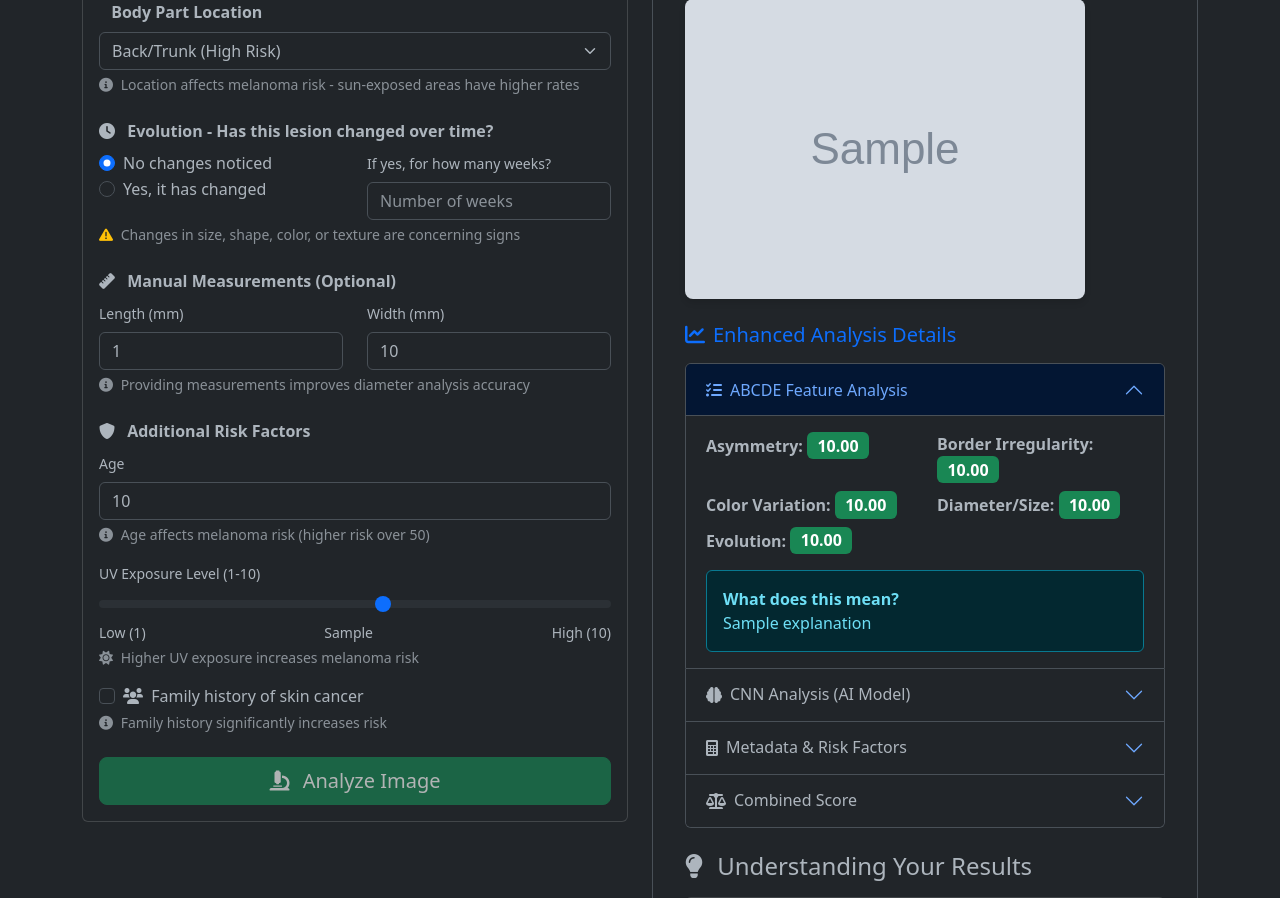
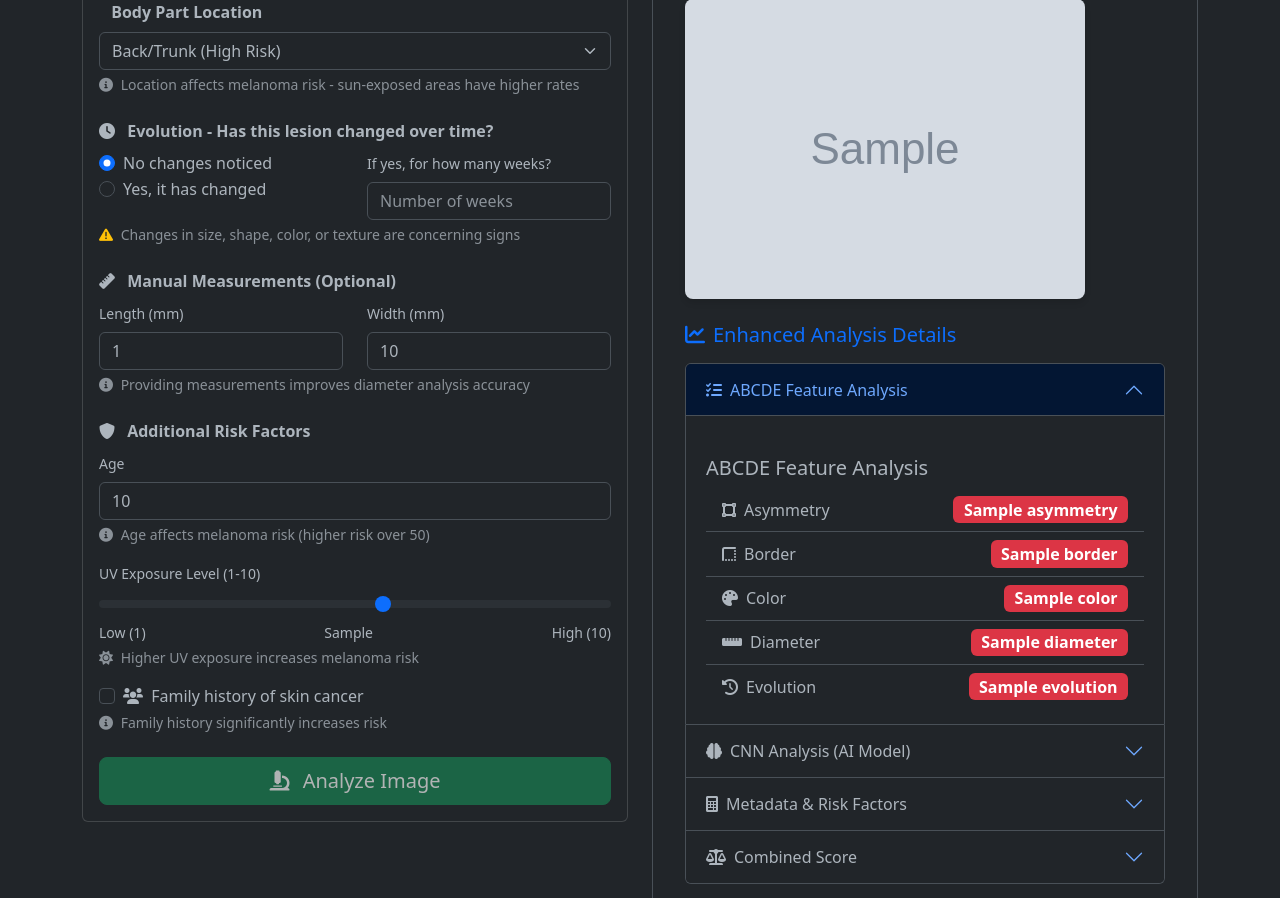
Before and after one commit to Rudravaish/Flask-2, a Flask app: template templates/index.html in a window 1280 px wide. Shown: the part 855-1753 px from the top of the page. Run offline with Flask 3, Linux system fonts and the light colour scheme; the template is opened without the code that fills it: most values are stand-ins (such as "Sample title", 1, 10 or a date in 2020); grey boxes marked "Sample" are stand-in pictures.

```diff
--- a/templates/index.html
+++ b/templates/index.html
@@ -394,46 +394,39 @@
                                 </h2>
                                 <div id="abcdeCollapse" class="accordion-collapse collapse show" aria-labelledby="abcdeHeading" data-bs-parent="#analysisAccordion">
                                     <div class="accordion-body">
-                                        <div class="row mb-2">
-                                            <div class="col-6">
-                                                <strong>Asymmetry:</strong>
-                                                <span class="badge fs-6 {{ 'bg-danger' if analysis_summary.ABCDE_feature_analysis.asymmetry > 0.6 else 'bg-warning' if analysis_summary.ABCDE_feature_analysis.asymmetry > 0.4 else 'bg-success' }}">
-                                                    {{ "%.2f"|format(analysis_summary.ABCDE_feature_analysis.asymmetry) }}
+                                        <h5 class="mt-4">ABCDE Feature Analysis</h5>
+                                        <ul class="list-group list-group-flush">
+                                            <li class="list-group-item d-flex justify-content-between align-items-center">
+                                                <span><i class="fas fa-vector-square me-2"></i>Asymmetry</span>
+                                                <span class="badge fs-6 {{ 'bg-danger' if analysis_summary.ABCDE_feature_analysis.asymmetry.score > 0.6 else 'bg-warning' if analysis_summary.ABCDE_feature_analysis.asymmetry.score > 0.4 else 'bg-success' }}">
+                                                    {{ analysis_summary.ABCDE_feature_analysis.asymmetry.label }}
                                                 </span>
-                                            </div>
-                                            <div class="col-6">
-                                                <strong>Border Irregularity:</strong>
-                                                <span class="badge fs-6 {{ 'bg-danger' if analysis_summary.ABCDE_feature_analysis.border > 0.6 else 'bg-warning' if analysis_summary.ABCDE_feature_analysis.border > 0.4 else 'bg-success' }}">
-                                                    {{ "%.2f"|format(analysis_summary.ABCDE_feature_analysis.border) }}
+                                            </li>
+                                            <li class="list-group-item d-flex justify-content-between align-items-center">
+                                                <span><i class="fas fa-border-style me-2"></i>Border</span>
+                                                <span class="badge fs-6 {{ 'bg-danger' if analysis_summary.ABCDE_feature_analysis.border.score > 0.6 else 'bg-warning' if analysis_summary.ABCDE_feature_analysis.border.score > 0.4 else 'bg-success' }}">
+                                                    {{ analysis_summary.ABCDE_feature_analysis.border.label }}
                                                 </span>
-                                            </div>
-                                        </div>
-                                        <div class="row mb-2">
-                                            <div class="col-6">
-                                                <strong>Color Variation:</strong>
-                                                <span class="badge fs-6 {{ 'bg-danger' if analysis_summary.ABCDE_feature_analysis.color > 0.6 else 'bg-warning' if analysis_summary.ABCDE_feature_analysis.color > 0.4 else 'bg-success' }}">
-                                                    {{ "%.2f"|format(analysis_summary.ABCDE_feature_analysis.color) }}
+                                            </li>
+                                            <li class="list-group-item d-flex justify-content-between align-items-center">
+                                                <span><i class="fas fa-palette me-2"></i>Color</span>
+                                                <span class="badge fs-6 {{ 'bg-danger' if analysis_summary.ABCDE_feature_analysis.color.score > 0.6 else 'bg-warning' if analysis_summary.ABCDE_feature_analysis.color.score > 0.4 else 'bg-success' }}">
+                                                    {{ analysis_summary.ABCDE_feature_analysis.color.label }}
                                                 </span>
-                                            </div>
-                                            <div class="col-6">
-                                                <strong>Diameter/Size:</strong>
-                                                <span class="badge fs-6 {{ 'bg-danger' if analysis_summary.ABCDE_feature_analysis.diameter > 0.6 else 'bg-warning' if analysis_summary.ABCDE_feature_analysis.diameter > 0.4 else 'bg-success' }}">
-                                                    {{ "%.2f"|format(analysis_summary.ABCDE_feature_analysis.diameter) }}
+                                            </li>
+                                            <li class="list-group-item d-flex justify-content-between align-items-center">
+                                                <span><i class="fas fa-ruler-horizontal me-2"></i>Diameter</span>
+                                                <span class="badge fs-6 {{ 'bg-danger' if analysis_summary.ABCDE_feature_analysis.diameter.score > 0.6 else 'bg-warning' if analysis_summary.ABCDE_feature_analysis.diameter.score > 0.4 else 'bg-success' }}">
+                                                    {{ analysis_summary.ABCDE_feature_analysis.diameter.label }}
                                                 </span>
-                                            </div>
-                                        </div>
-                                        <div class="row mb-2">
-                                            <div class="col-6">
-                                                <strong>Evolution:</strong>
-                                                <span class="badge fs-6 {{ 'bg-danger' if analysis_summary.ABCDE_feature_analysis.evolution > 0.6 else 'bg-warning' if analysis_summary.ABCDE_feature_analysis.evolution > 0.4 else 'bg-success' }}">
-                                                    {{ "%.2f"|format(analysis_summary.ABCDE_feature_analysis.evolution) }}
+                                            </li>
+                                            <li class="list-group-item d-flex justify-content-between align-items-center">
+                                                <span><i class="fas fa-history me-2"></i>Evolution</span>
+                                                <span class="badge fs-6 {{ 'bg-danger' if analysis_summary.ABCDE_feature_analysis.evolution.score > 0.6 else 'bg-warning' if analysis_summary.ABCDE_feature_analysis.evolution.score > 0.4 else 'bg-success' }}">
+                                                    {{ analysis_summary.ABCDE_feature_analysis.evolution.label }}
                                                 </span>
-                                            </div>
-                                        </div>
-                                        <div class="alert alert-info mt-3 mb-0">
-                                            <strong>What does this mean?</strong><br>
-                                            {{ analysis_summary.ABCDE_feature_analysis.explanation }}
-                                        </div>
+                                            </li>
+                                        </ul>
                                     </div>
                                 </div>
                             </div>
```
Also changed, not shown: main_vercel.py (+14 -7 lines).
